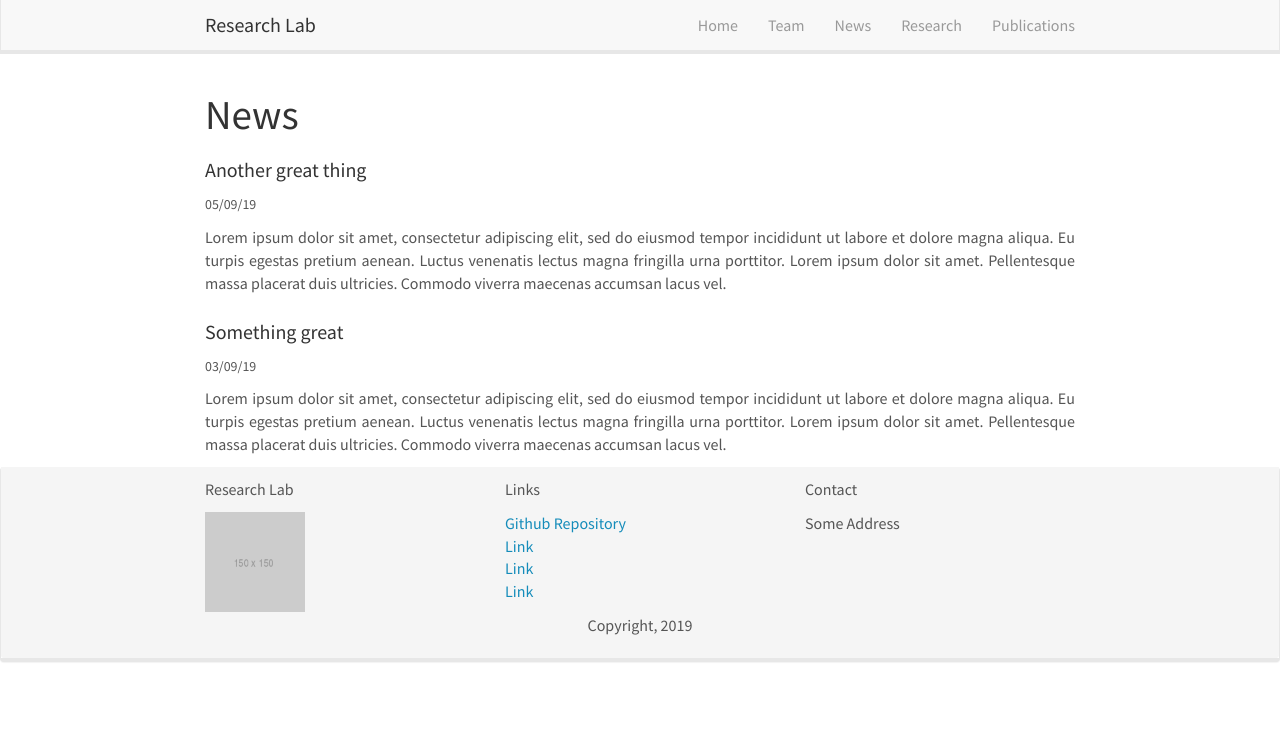
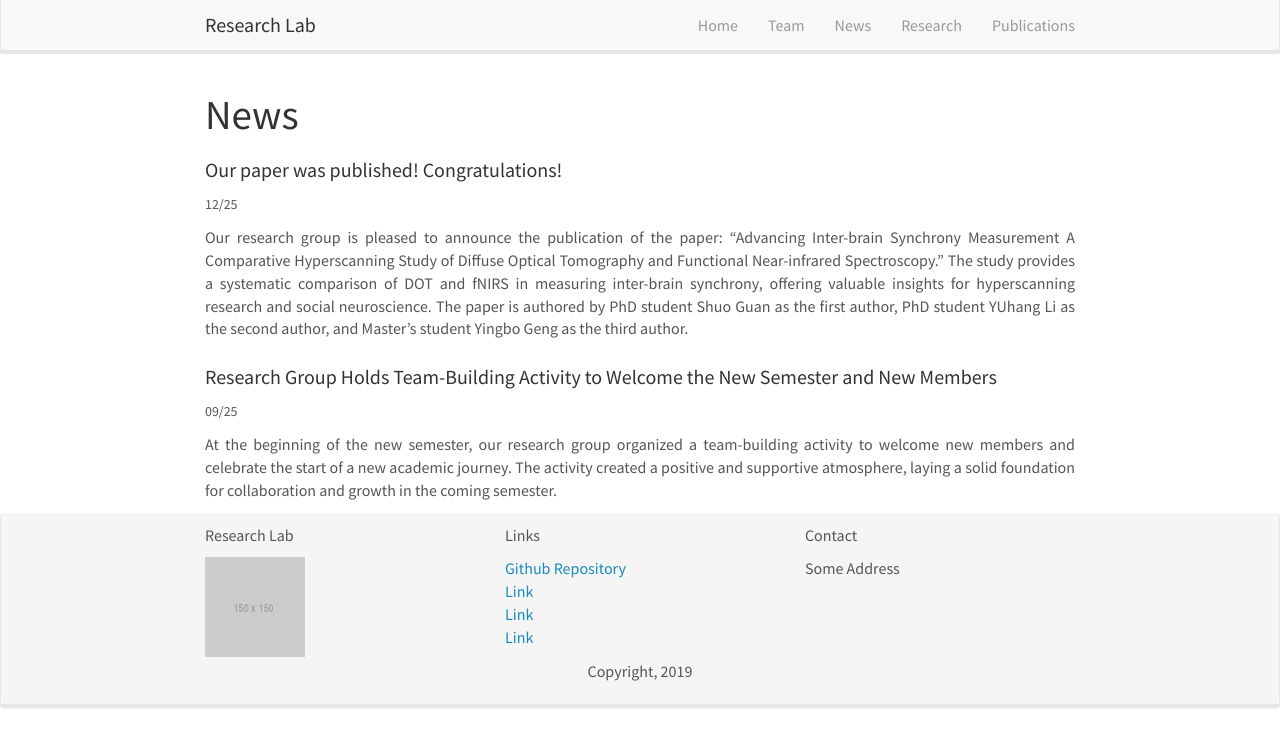
Before and after one commit to MNILab-UM/research-lab-website, a Jekyll site: the page built from _pages/news.html, in a window 1280 px wide. Shown: the top 747 px of the page. Built offline with Jekyll 4.4.1, drawn with Linux system fonts in a browser that asks for light colours; nearby versions of some CDN libraries.

Commit message:
Update news.yml

```diff
--- a/_data/news.yml
+++ b/_data/news.yml
@@ -1,21 +1,17 @@
-- date: 05/09/19
-  title: "Another great thing"
+- date: 12/25
+  title: "Our paper was published! Congratulations!"
   tags:
     - some
     - tags
-  content: Lorem ipsum dolor sit amet, consectetur adipiscing elit,
-    sed do eiusmod tempor incididunt ut labore et dolore magna aliqua.
-    Eu turpis egestas pretium aenean. Luctus venenatis lectus magna fringilla
-    urna porttitor. Lorem ipsum dolor sit amet. Pellentesque massa placerat
-    duis ultricies. Commodo viverra maecenas accumsan lacus vel.
+  content: 'Our research group is pleased to announce the publication of the paper: “Advancing Inter-brain Synchrony Measurement A Comparative Hyperscanning Study of Diffuse Optical Tomography and Functional Near-infrared Spectroscopy.”
+    The study provides a systematic comparison of DOT and fNIRS in measuring inter-brain synchrony, offering valuable insights for hyperscanning research and social neuroscience.
 
-- date: 03/09/19
-  title: "Something great"
+    The paper is authored by PhD student Shuo Guan as the first author, PhD student YUhang Li as the second author, and Master’s student Yingbo Geng as the third author.'
+
+- date: 09/25
+  title: "Research Group Holds Team-Building Activity to Welcome the New Semester and New Members"
   tags:
     - some
     - tags
-  content: Lorem ipsum dolor sit amet, consectetur adipiscing elit,
-    sed do eiusmod tempor incididunt ut labore et dolore magna aliqua.
-    Eu turpis egestas pretium aenean. Luctus venenatis lectus magna fringilla
-    urna porttitor. Lorem ipsum dolor sit amet. Pellentesque massa placerat
-    duis ultricies. Commodo viverra maecenas accumsan lacus vel.
+  content: At the beginning of the new semester, our research group organized a team-building activity to welcome new members and celebrate the start of a new academic journey.
+   The activity created a positive and supportive atmosphere, laying a solid foundation for collaboration and growth in the coming semester.
```
